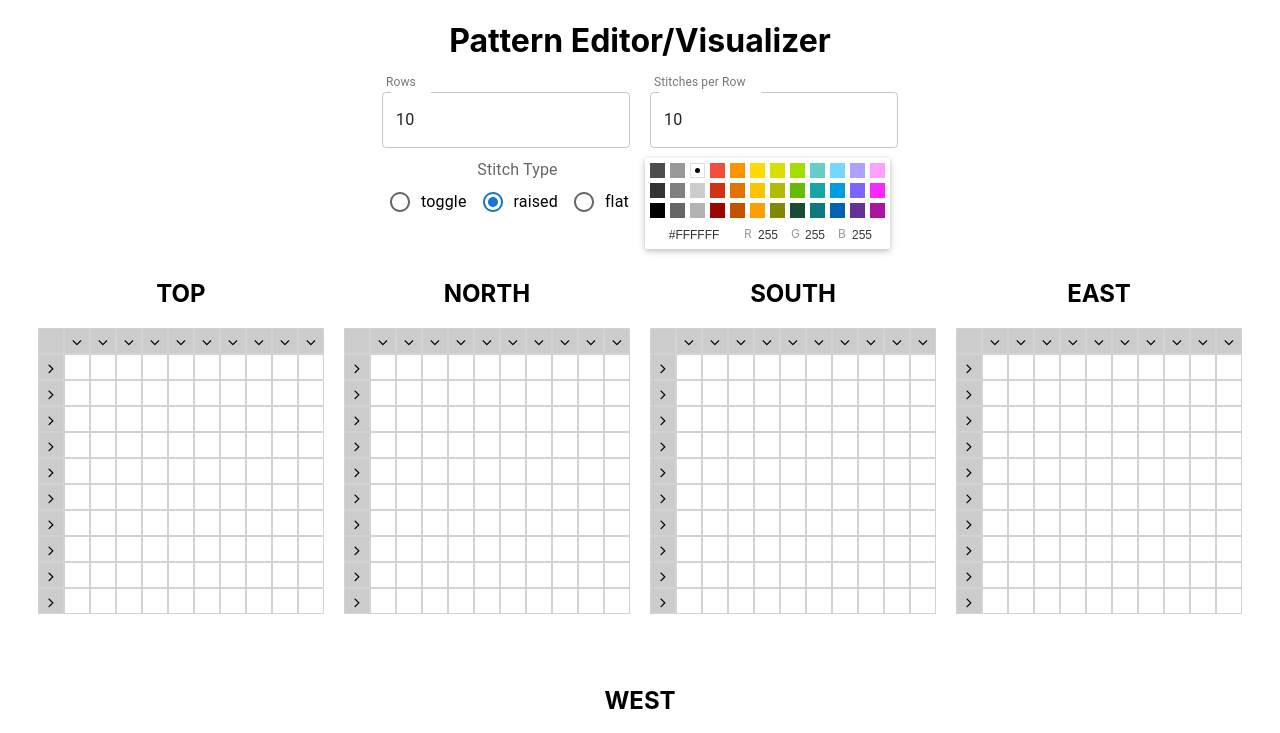
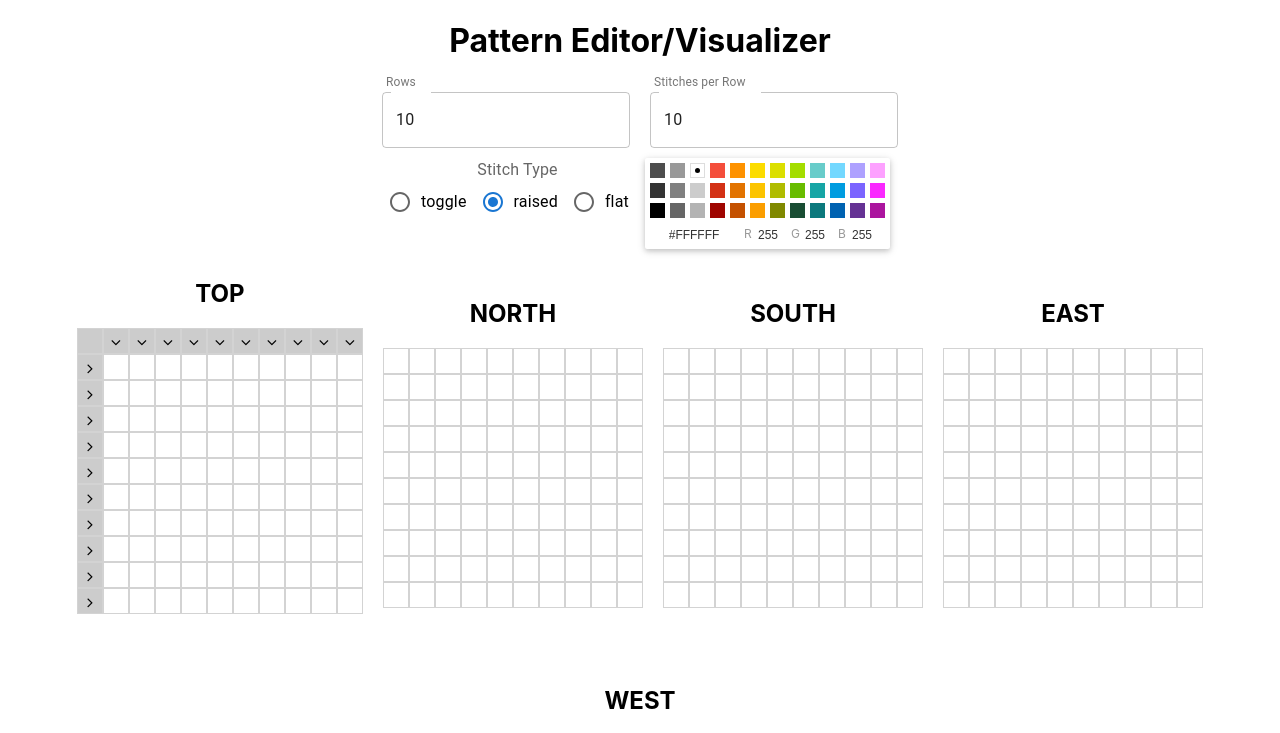
Before and after one commit to amyjzhu/shadow-playground, a React (Create React App) app in the folder pattern-editor/: page / in a window 1280 px wide. Shown: the top 733 px of the page. Built offline with nearby package versions, Linux system fonts and the light colour scheme.

Commit message:
viewOnly prop

```diff
--- a/pattern-editor/src/App.jsx
+++ b/pattern-editor/src/App.jsx
@@ -141,10 +141,10 @@
         updateCol={updateCol}
         updateRow={updateRow}
       />
-      <StitchGrid label="NORTH" pattern={getPattern()} />
-      <StitchGrid label="SOUTH" pattern={getPattern()} />
-      <StitchGrid label="EAST" pattern={getPattern()} />
-      <StitchGrid label="WEST" pattern={getPattern()} />
+      <StitchGrid label="NORTH" pattern={getPattern()} viewOnly />
+      <StitchGrid label="SOUTH" pattern={getPattern()} viewOnly />
+      <StitchGrid label="EAST" pattern={getPattern()} viewOnly />
+      <StitchGrid label="WEST" pattern={getPattern()} viewOnly />
     </div>
   );
 }
--- a/pattern-editor/src/Pixel.jsx
+++ b/pattern-editor/src/Pixel.jsx
@@ -2,14 +2,18 @@
 import { RAISED, WHITE } from "./constants";
 
 export default function Pixel(props) {
-  const { colour, onChange, stitchType, rowArrow, colArrow } = props;
+  const { colour, onChange, stitchType, rowArrow, colArrow, viewOnly } = props;
   const dotColour = colour === WHITE ? "#ccc" : WHITE;
 
   return (
     <div
-      style={{ backgroundColor: colour, border: "1px solid #D3D3D3" }}
+      style={{
+        backgroundColor: colour,
+        border: "1px solid #D3D3D3",
+        cursor: viewOnly ? "default" : "pointer",
+      }}
       className="pixel"
-      onClick={onChange}
+      onClick={viewOnly ? undefined : onChange}
     >
       {rowArrow && (
         <i style={{ paddingTop: 5 }} className="fa fa-angle-right"></i>
--- a/pattern-editor/src/StitchGrid.jsx
+++ b/pattern-editor/src/StitchGrid.jsx
@@ -3,37 +3,46 @@
 import Pixel from "./Pixel";
 
 export default function StitchGrid(props) {
-  const { colour, label, pattern, updatePixel, updateCol, updateRow } = props;
   return (
     <div className="stitch-grid">
-      <h2>{label}</h2>
+      <h2>{props.label}</h2>
       <div className="pixels">
+        {!props.viewOnly && (
           <div className="row">
-          <Pixel colour={GRAY} stitchType={FLAT} key={-1} onChange={() => {}} />
-          {pattern[0].map((_, j) => (
+            <Pixel
+              colour={GRAY}
+              stitchType={FLAT}
+              key={-1}
+              onChange={() => {}}
+            />
+            {props.pattern[0].map((_, j) => (
               <Pixel
                 colArrow
                 colour={GRAY}
                 stitchType={FLAT}
                 key={j}
-              onChange={() => updateCol(j)}
+                onChange={() => props.updateCol(j)}
               />
             ))}
           </div>
-        {pattern.map((row, i) => (
+        )}
+        {props.pattern.map((row, i) => (
           <div className="row" key={i}>
+            {!props.viewOnly && (
               <Pixel
                 rowArrow
                 colour={GRAY}
                 stitchType={FLAT}
-              onChange={() => updateRow(i)}
+                onChange={() => props.updateRow(i)}
               />
+            )}
             {row.map((pixel, j) => (
               <Pixel
                 key={j}
-                colour={pattern[i][j].colour}
-                stitchType={pattern[i][j].type}
-                onChange={() => updatePixel(i, j)}
+                colour={props.pattern[i][j].colour}
+                stitchType={props.pattern[i][j].type}
+                onChange={() => props.updatePixel(i, j)}
+                viewOnly={props.viewOnly}
               />
             ))}
           </div>
```
Lines whose indentation alone changed are shown as unchanged.
